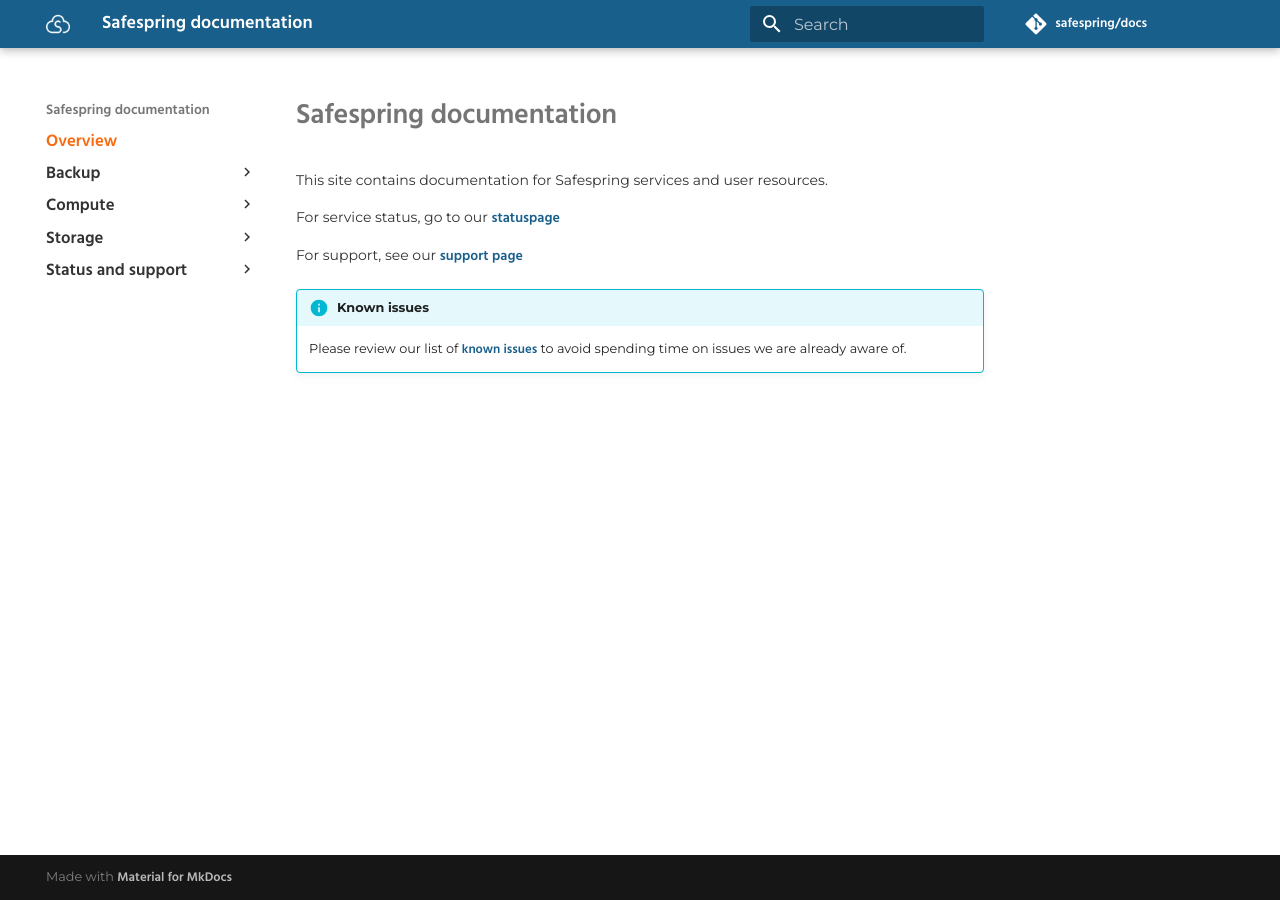
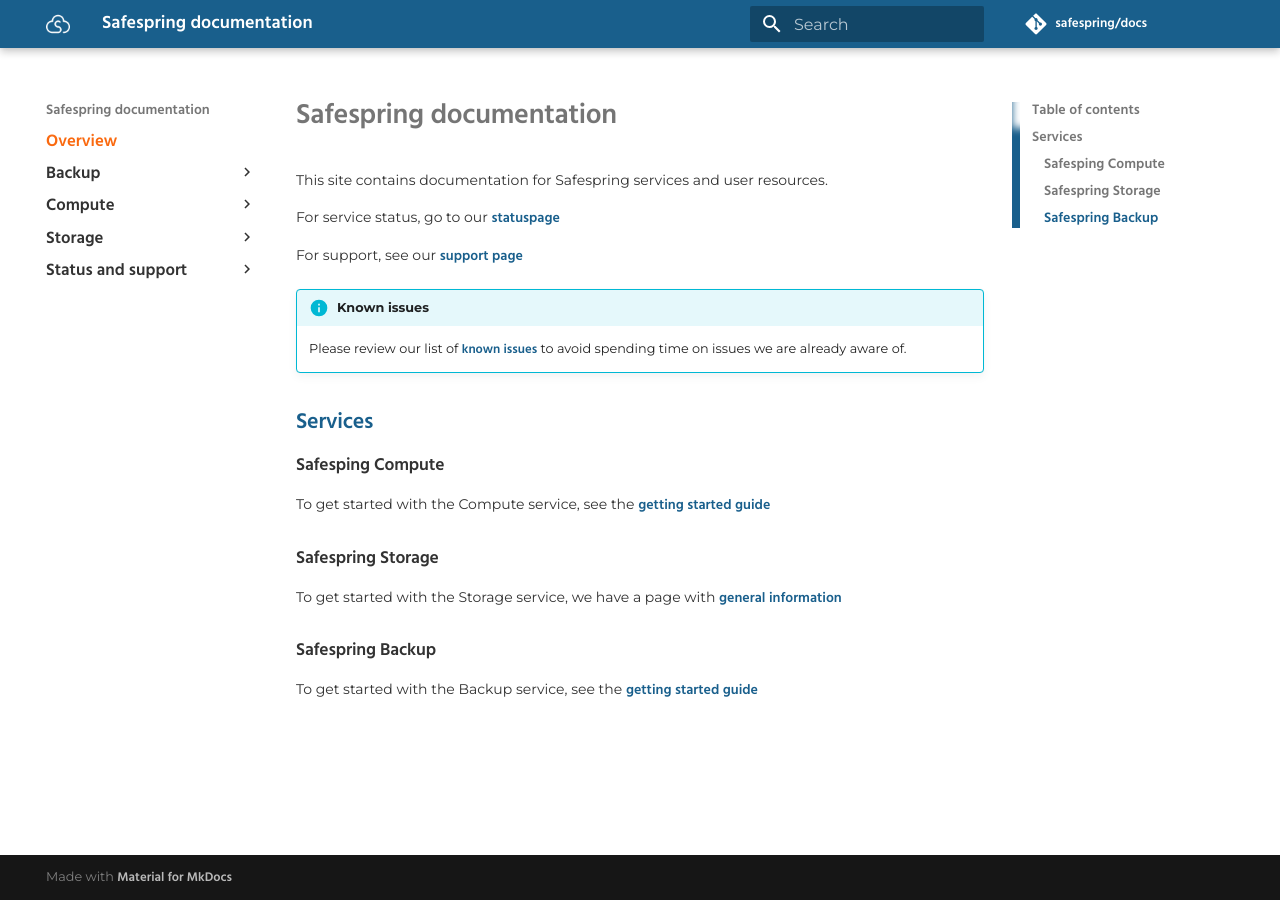
Before and after one commit to safespring/docs, an MkDocs documentation site: the page built from content/index.md, in a window 1280 px wide. Built offline with MkDocs 1.6.1 and Material for MkDocs 9.7.7, drawn with Linux system fonts in a browser that asks for light colours; comment, search, counter and statistics services are not loaded; old or Windows-style settings are respelled for this version of MkDocs.

```diff
--- a/content/index.md
+++ b/content/index.md
@@ -4,11 +4,26 @@
 
 For service status, go to our [statuspage](https://status.safespring.com)
 
-For support, see our [support page][sp]
+For support, see our [support page][sup]
 
 !!! info "Known issues"
     Please review our list of [known issues][ki] to avoid spending time on issues
     we are already aware of.
 
+## Services
+
+### Safesping Compute
+
+To get started with the Compute service, see the [getting started guide](compute/getting-started)
+
+### Safespring Storage
+
+To get started with the Storage service, we have a page with [general
+information](storage/generalinfo)
+
+### Safespring Backup
+
+To get started with the Backup service, see the [getting started guide](backup/getting-started)
+
 [ki]:service/known_issues/
-[sp]:service/support/
+[sup]:service/support/
--- a/mkdocs.yml
+++ b/mkdocs.yml
@@ -49,7 +49,7 @@
 pages:
   - Overview: "index.md"
   - Backup:
-    - Status: "backup/status.md"
+#     - Status: "backup/status.md"
     - Getting started: "backup/getting-started.md"
     - Introduction: "backup/introduction.md"
     - Installation:
```
Also changed, not shown: content/service/policies.md (+4 -2 lines).
